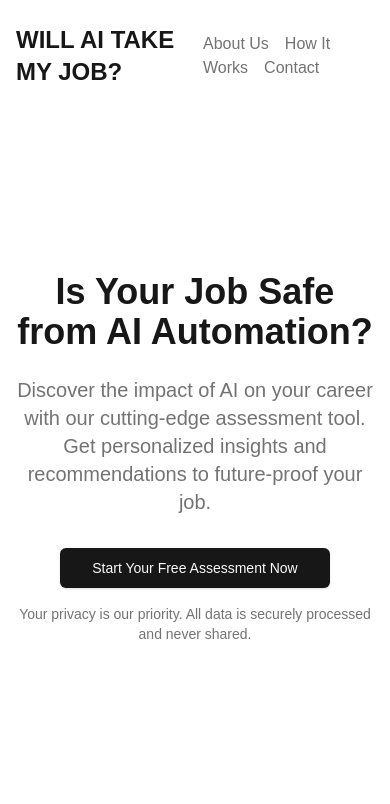
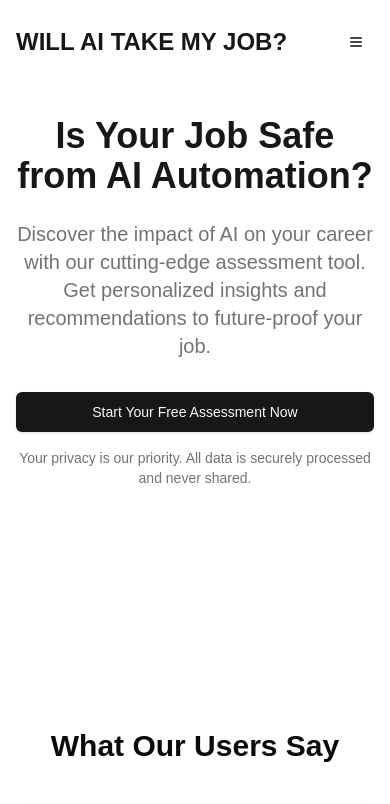
Before and after one commit to jakobwennberg/waitmj, a Next.js app: page / in a window 390 px wide. Shown: the top 804 px of the page. Built offline with nearby package versions, Linux system fonts and the light colour scheme.

Commit message:
Mobile changes 4

```diff
--- a/app/page.tsx
+++ b/app/page.tsx
@@ -2,23 +2,15 @@
 import Link from 'next/link'
 import { Button } from '@/components/ui/button'
 import TestimonialsSection from '@/components/TestimonialsSection'
+import { Header } from '@/components/header'
 
 export default function LandingPage() {
   return (
     <div className="min-h-screen bg-background flex flex-col">
-      <header className="py-6 px-4 sm:px-6 lg:px-8">
-        <nav className="flex justify-between items-center">
-          <div className="text-2xl font-bold text-primary">WILL AI TAKE MY JOB?</div>
-          <div className="space-x-4">
-            <Link href="/about" className="text-muted-foreground hover:text-primary">About Us</Link>
-            <Link href="/how-it-works" className="text-muted-foreground hover:text-primary">How It Works</Link>
-            <Link href="/contact" className="text-muted-foreground hover:text-primary">Contact</Link>
-          </div>
-        </nav>
-      </header>
+      <Header />
 
       <main className="flex-grow flex flex-col items-center px-4 sm:px-6 lg:px-8 text-center">
-        <div className="flex-grow flex flex-col items-center justify-center mt-40">
+        <div className="flex-grow flex flex-col items-center justify-center max-w-4xl mx-auto w-full mt-8 md:mt-40">
           <h1 className="text-4xl sm:text-5xl md:text-6xl font-bold text-primary mb-6">
             Is Your Job Safe from AI Automation?
           </h1>
@@ -26,7 +18,7 @@ export default function LandingPage() {
             Discover the impact of AI on your career with our cutting-edge assessment tool.
             Get personalized insights and recommendations to future-proof your job.
           </p>
-          <Button size="lg" asChild>
+          <Button size="lg" asChild className="w-full sm:w-auto">
             <Link href="/assessment">Start Your Free Assessment Now</Link>
           </Button>
           <p className="mt-4 text-sm text-muted-foreground">
--- a/components/header.tsx
+++ b/components/header.tsx
@@ -12,58 +12,64 @@ import {
 } from '@/components/ui/sheet'
 import { Menu } from 'lucide-react'
 
+const navigationLinks = [
+  { href: '/about', label: 'About Us' },
+  { href: '/how-it-works', label: 'How It Works' },
+  { href: '/contact', label: 'Contact' }
+]
+
 export function Header() {
   const [isOpen, setIsOpen] = useState(false)
   const pathname = usePathname()
 
   return (
     <header className="py-6 px-4 sm:px-6 lg:px-8">
-      <nav className="flex justify-between items-center">
-        {/* Logo */}
-        <div className="text-2xl font-bold">WILL AI TAKE MY JOB?</div>
+      <nav className="container mx-auto flex justify-between items-center">
+        {/* Logo and desktop nav container */}
+        <div className="flex items-center justify-between w-full md:w-auto">
+          <Link href="/" className="text-2xl font-bold text-primary">
+            WILL AI TAKE MY JOB?
+          </Link>
 
-        {/* Desktop Navigation - Visible on desktop, hidden on mobile */}
-        <div className="hidden md:flex space-x-4">
-          <Link href="/about" className="text-muted-foreground hover:text-primary">About Us</Link>
-          <Link href="/how-it-works" className="text-muted-foreground hover:text-primary">How It Works</Link>
-          <Link href="/contact" className="text-muted-foreground hover:text-primary">Contact</Link>
-        </div>
-
-        {/* Mobile Menu Button - Only visible on mobile */}
+          {/* Mobile Menu Button */}
           <div className="md:hidden">
             <Sheet open={isOpen} onOpenChange={setIsOpen}>
               <SheetTrigger asChild>
-              <Button variant="ghost" size="icon">
+                <Button variant="ghost" size="icon" aria-label="Open menu">
                   <Menu className="h-6 w-6" />
-                <span className="sr-only">Open menu</span>
                 </Button>
               </SheetTrigger>
               <SheetContent side="right">
                 <nav className="flex flex-col space-y-4 mt-8">
+                  {navigationLinks.map((link) => (
                     <Link
-                  href="/about"
-                  className="text-lg font-medium"
+                      key={link.href}
+                      href={link.href}
+                      className={`text-lg font-medium transition-colors hover:text-primary ${
+                        pathname === link.href ? 'text-primary' : 'text-muted-foreground'
+                      }`}
                       onClick={() => setIsOpen(false)}
                     >
-                  About Us
+                      {link.label}
                     </Link>
-                <Link
-                  href="/how-it-works"
-                  className="text-lg font-medium"
-                  onClick={() => setIsOpen(false)}
-                >
-                  How It Works
-                </Link>
-                <Link
-                  href="/contact"
-                  className="text-lg font-medium"
-                  onClick={() => setIsOpen(false)}
-                >
-                  Contact
-                </Link>
+                  ))}
                 </nav>
               </SheetContent>
             </Sheet>
+          </div>
+        </div>
+
+        {/* Desktop Navigation */}
+        <div className="hidden md:flex space-x-6">
+          {navigationLinks.map((link) => (
+            <Link
+              key={link.href}
+              href={link.href}
+              className="text-muted-foreground hover:text-primary transition-colors"
+            >
+              {link.label}
+            </Link>
+          ))}
         </div>
       </nav>
     </header>
```
Lines whose indentation alone changed are shown as unchanged.
